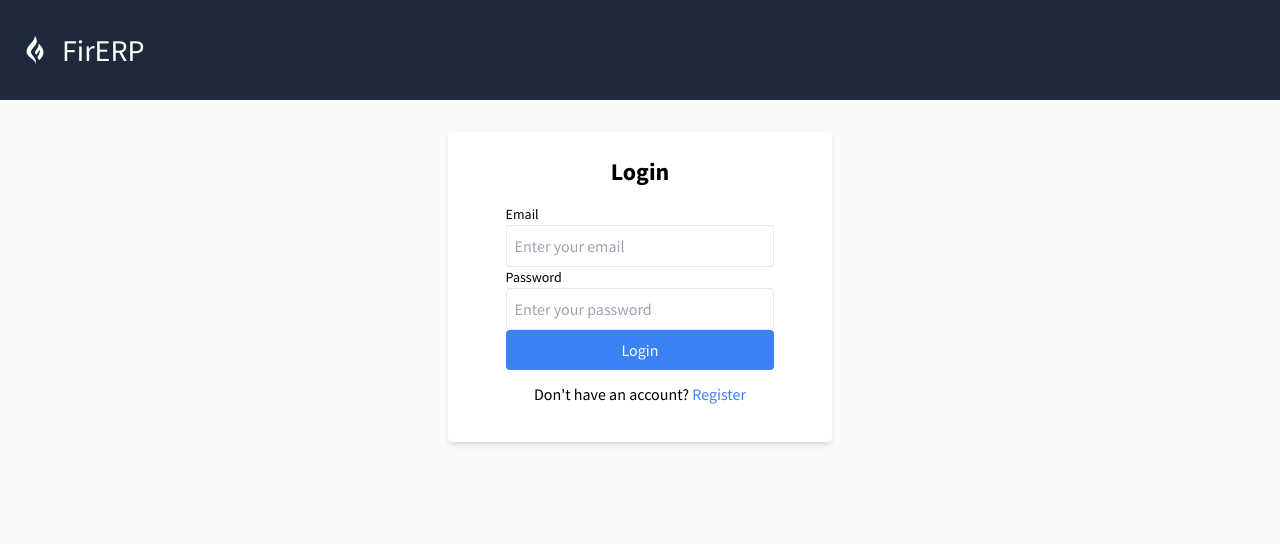
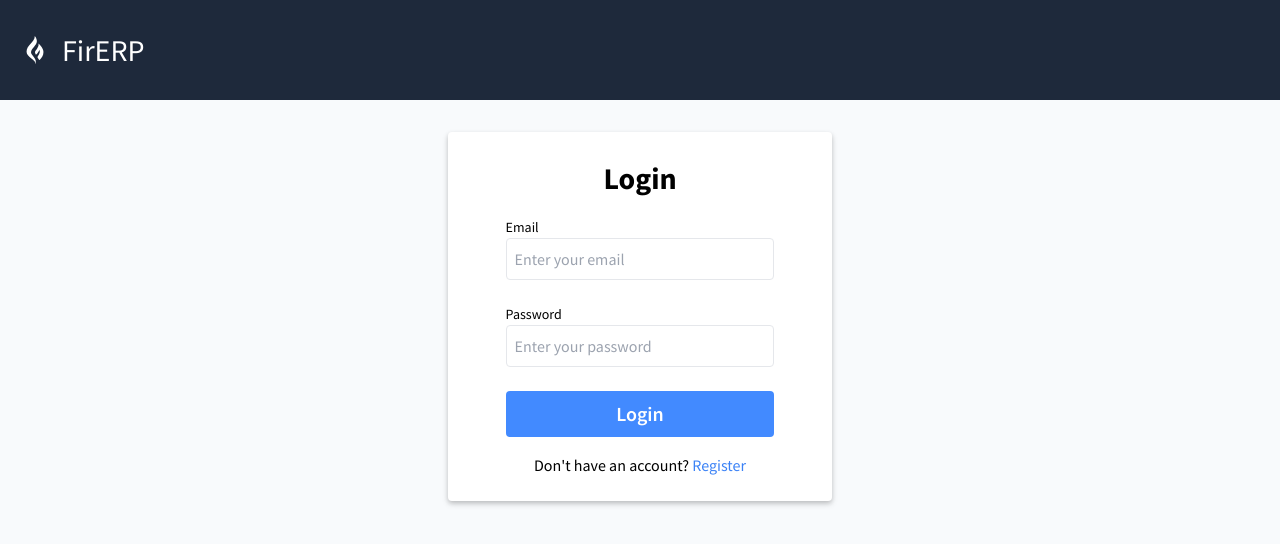
Before and after one commit to miguelwebcode/ERP, a React (Vite) app in the folder client/: page /login in a window 1280 px wide. Shown: the top 544 px of the page. Built offline with nearby package versions, Linux system fonts and the light colour scheme; no server answers.

Commit message:
Update styles

```diff
--- a/client/src/components/login/LoginForm/LoginForm.tsx
+++ b/client/src/components/login/LoginForm/LoginForm.tsx
@@ -31,10 +31,10 @@ const LoginForm = () => {
       validationSchema={loginFormValidationSchema}
       onSubmit={handleSubmit}
     >
-      <div className="flex flex-col items-center justify-center bg-white p-6 rounded shadow-md w-96">
-        <h1 className="text-2xl font-bold mb-4">Login</h1>
+      <div className="flex flex-col items-center justify-center bg-ds-white p-ds-24 rounded-ds-sm shadow-ds-2 w-ds-384">
+        <h1 className="text-ds-2xl font-bold mb-ds-16">Login</h1>
 
-        <div className="w-4/5">
+        <div className="w-4/5 flex flex-col gap-ds-24">
           <CustomInput
             label="Email"
             name="email"
@@ -50,11 +50,11 @@ const LoginForm = () => {
         </div>
         <button
           type="submit"
-          className="w-4/5 bg-blue-500 text-white py-2 px-4 rounded hover:bg-blue-600"
+          className="w-4/5 bg-ds-primary-500 text-white py-ds-8 px-ds-16 mt-ds-24 mb-ds-16 rounded hover:bg-ds-primary-600"
         >
-          Login
+          <p className="text-ds-lg font-semibold">Login</p>
         </button>
-        <div className="p-3">
+        <div>
           <span>Don't have an account? </span>
           <button
             className="text-blue-500"
```
